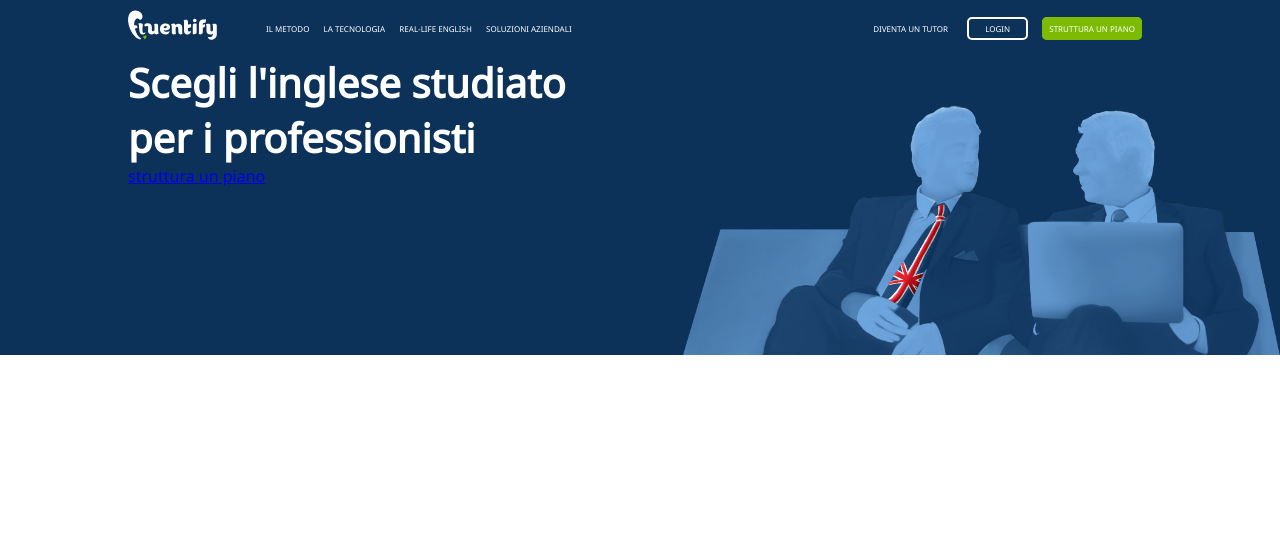
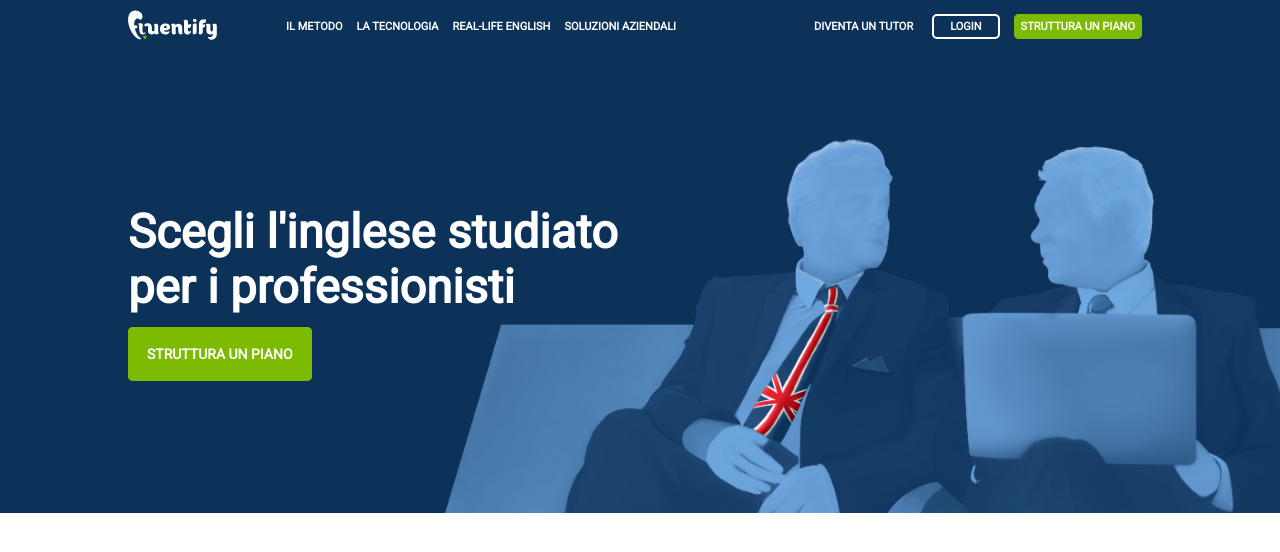
Before and after one commit to giuditta-marino/htmlcss-fluentify, a plain HTML site: page index.html in a window 1280 px wide. Drawn offline with Linux system fonts and the light colour scheme.

Commit message:
Header finito

```diff
--- a/assets/css/master.css
+++ b/assets/css/master.css
@@ -1,3 +1,4 @@
+/* AZZERAMENTO E REGOLE GENERALI PAGINA */
 *{
   margin: 0;
   padding: 0;
@@ -5,23 +6,16 @@
 }
 
 body, html{
-  font-family: 'Noto Sans', sans-serif;
+  font-family: 'Roboto', sans-serif;
 }
-
-.container{
-  width: 80%;
-  margin: 0 auto;
-}
+/* AZZERAMENTO E REGOLE GENERALI PAGINA */
 
 /* HEADER */
-
 header{
-  /* height: 400px; */
-  /* background-color: red; */
+    background-color: #0c325a;
 }
 
 nav{
-  background-color: #0c325a;
   padding: 10px 0;
 }
 
@@ -36,16 +30,16 @@ nav ul li {
 }
 
 nav ul li a{
+  font-size: 11px;
+  padding: 0 5px;
   color: white;
   text-decoration: none;
-  font-size: 8px;
   text-transform: uppercase;
-  padding: 0 5px;
+  font-weight: bold;
 }
 
 .logo{
   vertical-align: middle;
-  float: left;
 }
 
 .logo img{
@@ -54,20 +48,61 @@ nav ul li a{
 
 .ul-right{
   text-align: right;
-  float: left;
   vertical-align: middle;
   padding-top: 5px;
 }
 
 .ul-left{
-  float: left;
   vertical-align: middle;
   padding-top: 5px;
+  padding-left: 20px;
 }
 
+.bg-jumbo{
+  background-image: url("../img/background-header.png");
+  background-repeat: no-repeat;
+  background-size: 70%;
+  background-position: 116% 100%;
+}
+
+h1{
+  color: white;
+  font-size: 47px;
+  margin-bottom: 30px;
+  }
+
+.header-text{
+  padding: 150px 0;
+}
+/* HEADER */
+
+/* CLASSI UTILITY PER LAYOUT */
+.container{
+  width: 80%;
+  margin: 0 auto;
+}
+
+.col-13{
+  width: 13%;
+}
+
+.col-40{
+  width: calc(87% / 2) ;
+}
+
+.col-50{
+  width: 50%;
+}
+/* CLASSI UTILITY PER LAYOUT */
+
+/* CLASSI E ID PER BUTTON*/
 .button{
   border-radius: 5px;
   margin-right: 10px;
+  color: white;
+  text-decoration: none;
+  text-transform: uppercase;
+  font-weight: bold;
 }
 
 #first-button{
@@ -79,45 +114,25 @@ nav ul li a{
   padding: 4px 5px;
 }
 
-#jumbo{
-  height: 250px;
-  position: absolute;
-  bottom: 0;
-  right: 0;
+.btn-big{
+  padding: 17px 17px;
+  font-size: 14px;
 }
-
-.img-jumbo{
-  position: relative;
-  height: 300px;
-  background-color: #0c325a;
-}
-
-h1{
-  color: white;
-  font-size: 40px;
-}
-
-/* HEADER */
-
-/* UTILITY */
 
 .bg-green{
   background-color: #7cbb02;
   border: 2px solid #7cbb02;
 }
+/* UTILITY PER  BUTTON*/
 
-.col-13{
-  width: 13%;
-
-}
-
-.col-40{
-  width: calc(87% / 2) ;
-}
-
-
+/* CLEARFIX  E FLOAT LEFT COLONNE*/
 .row:after{
   content: '';
   display: table;
   clear: both;
 }
+
+[class*="col-"]{
+  float: left;
+}
+/* CLEARFIX  E FLOAT LEFT COLONNE*/
--- a/index.html
+++ b/index.html
@@ -2,7 +2,7 @@
 <html lang="it" dir="ltr">
   <head>
     <link rel="preconnect" href="https://fonts.gstatic.com">
-    <link href="https://fonts.googleapis.com/css2?family=Noto+Sans&display=swap" rel="stylesheet">
+<link href="https://fonts.googleapis.com/css2?family=Roboto:wght@300;400&display=swap" rel="stylesheet">
     <link rel="stylesheet" href="./assets/css/master.css">
     <meta charset="utf-8">
     <title>Fluentify</title>
@@ -13,11 +13,11 @@
       <!-- BARRA DI NAVIGAZIONE -->
       <nav>
         <div class="container row">
-          <div class=" col-13 logo">
+          <div class="col-13 logo">
             <img src="./assets/img/logo.svg" alt="">
           </div>
 
-
+          <!-- PRIMA LISTA TASTI -->
           <ul class="ul-left col-40">
             <li><a href="#">il metodo</a></li>
             <li><a href="#">la tecnologia</a></li>
@@ -25,6 +25,7 @@
             <li><a href="#">soluzioni aziendali</a></li>
           </ul>
 
+          <!-- SECONDA LISTA TASTI -->
           <ul class="ul-right col-40">
             <li><a class="button" href="#">diventa un tutor</a></li>
             <li><a class="button" id="first-button" href="#">login</a></li>
@@ -33,13 +34,15 @@
         </div>
       </nav>
 
+      <!-- JUMBO -->
       <section class="jumbo">
-        <div class="img-jumbo">
-          <img id="jumbo" src="./assets/img/background-header.png" alt="">
-          <div class="header-text container">
+        <div class="bg-jumbo row">
+          <div class="container">
+            <div class="col-50 header-text">
             <h1>Scegli l'inglese studiato <br> per i professionisti</h1>
-            <a class="button" href="#">struttura un piano</a>
-          </div>
+            <a class="button bg-green btn-big" href="#">struttura un piano</a>
+            </div>
+            </div>
         </div>
       </section>
     </header>
```
